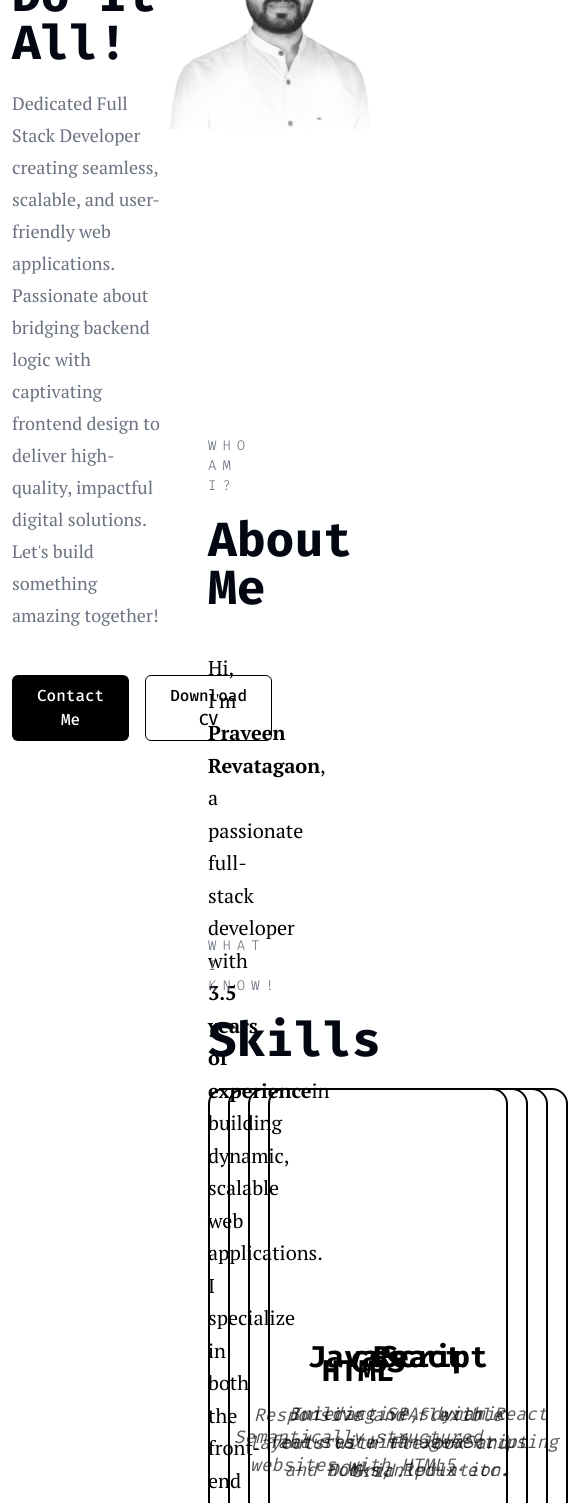
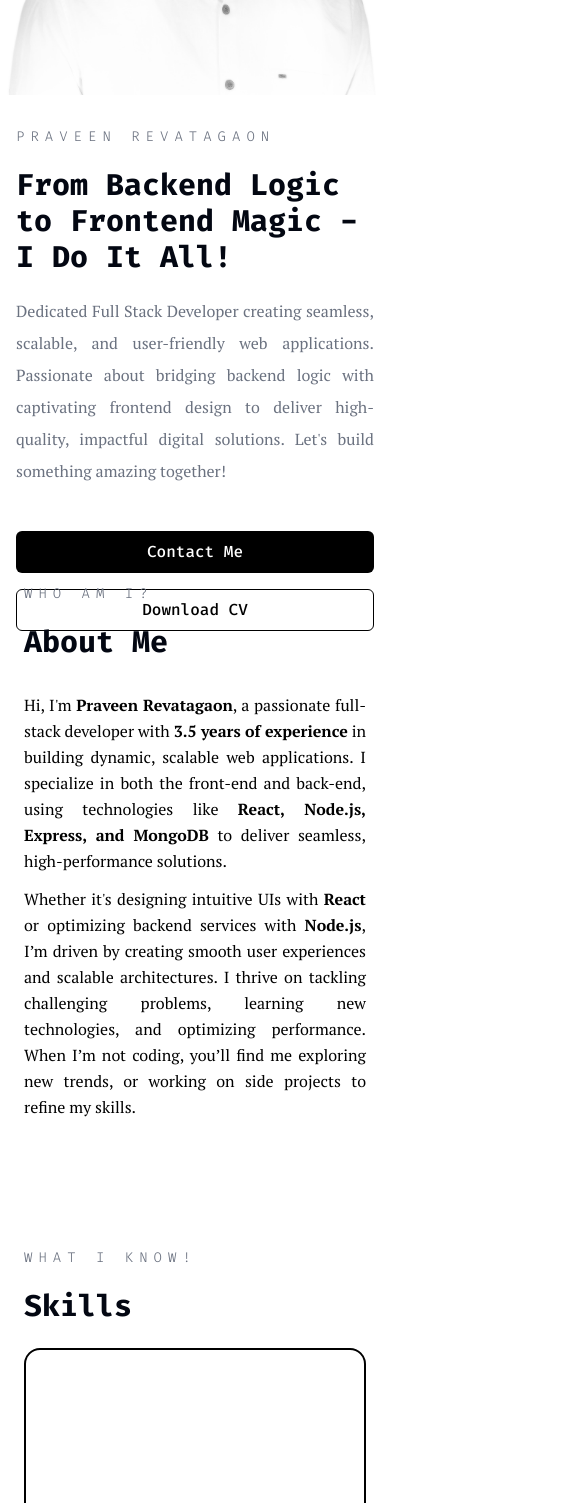
Before and after one commit to revatagaon/portfolio, a React (Create React App) app: page / in a window 390 px wide. Shown: the part 420-1923 px from the top of the page, 568 px wide, since content can reach past the window. Built offline with nearby package versions, Linux system fonts and the light colour scheme; some icons are missing.

Commit message:
Made responsive

```diff
--- a/src/components/AboutMe.js
+++ b/src/components/AboutMe.js
@@ -1,29 +1,34 @@
 const AboutMe = () => {
   return (
-    <section className="w-full h-[500px] px-52" id="about">
+    <section
+      className="w-full px-6 sm:px-12 md:px-24 lg:px-10 xl:px-44 2xl:px-52 py-16"
+      id="about"
+    >
       <h6 className="text-gray-500 text-sm font-light tracking-[6px] mb-5">
         WHO AM I?
       </h6>
-      <h1 className="text-5xl font-bold text-gray-950 mb-5">
+      <h1 className="text-3xl sm:text-4xl lg:text-5xl font-bold text-gray-950 mb-5">
         About Me
       </h1>
       <div>
-        <p className="font-pt-serif text-xl text-justify leading-relaxed py-5">
-          Hi, I'm <strong>Praveen Revatagaon</strong>, a passionate full-stack developer with <strong>3.5 years of experience</strong>
-          in building
-          dynamic, scalable web applications. I specialize in both the front-end and back-end, using technologies like
-          <strong>React, Node.js, Express, and MongoDB</strong> to deliver seamless, high-performance solutions.
+        <p className="font-pt-serif text-base sm:text-lg md:text-xl text-justify leading-relaxed py-3">
+          Hi, I'm <strong>Praveen Revatagaon</strong>, a passionate full-stack
+          developer with <strong>3.5 years of experience</strong> in building
+          dynamic, scalable web applications. I specialize in both the front-end
+          and back-end, using technologies like <strong>React, Node.js, Express, and MongoDB</strong> to
+          deliver seamless, high-performance solutions.
         </p>
 
-        <p className="font-pt-serif text-xl text-justify leading-relaxed">
-          Whether it's designing intuitive UIs with <strong>React</strong> or optimizing backend services with <strong>Node.js</strong>,
-          I’m driven by creating
-          smooth user experiences and scalable architectures. I thrive on tackling challenging problems, learning new
-          technologies, and optimizing performance. When I’m not coding, you’ll find me exploring new trends,
-          or working on side projects to refine my skills.
+        <p className="font-pt-serif text-base sm:text-lg md:text-xl text-justify leading-relaxed">
+          Whether it's designing intuitive UIs with <strong>React</strong> or optimizing backend
+          services with <strong>Node.js</strong>, I’m driven by creating smooth user experiences and scalable
+          architectures. I thrive on tackling challenging problems, learning new
+          technologies, and optimizing performance. When I’m not coding, you’ll
+          find me exploring new trends, or working on side projects to refine my skills.
         </p>
       </div>
     </section>
   );
 };
+
 export default AboutMe;
--- a/src/components/LandingPage.js
+++ b/src/components/LandingPage.js
@@ -1,36 +1,34 @@
 import React from "react";
-// import Reva from "../assets/images/reva.png";
-import Reva from "../assets/images/reva1.jpg";
+import Reva from "../assets/images/reva.jpg";
 
 const LandingPage = () => {
   return (
-    <div id="heroSection" className="h-screen flex
-    sm:w-full
-    xs:px-3 xs:mt-3
-      sm:px-6 sm:mt-4
-      md:px-8 md:mt-6
-      lg:px-52
-      xl:px-52
-    ">
-      <div className="flex flex-col w-5/12 gap-5 justify-center mt-72">
+    <div id="heroSection" className="h-screen mt-24 flex flex-col lg:flex-row-reverse lg:px-10 xl:px-52 w-full">
+
+      <div className="relative w-full flex justify-center">
+        <img
+          src={Reva}
+          alt="Reva Logo"
+          className="w-full h-auto object-cover"
+        />
+      </div>
+
+      <div className="flex flex-col w-full gap-5 justify-center mt-8 px-4">
         <h6 className="text-gray-500 text-sm font-light tracking-[6px]">
           PRAVEEN REVATAGAON
         </h6>
 
-        <h1 className="text-5xl font-bold text-gray-950">
-          {/* Crafting Web Experiences */}
+        <h1 className="text-3xl sm:text-4xl lg:text-5xl font-bold text-gray-950">
           From Backend Logic to Frontend Magic - I Do It All!
         </h1>
 
-        <h4
-          className="text-gray-500 leading-8 text-lg font-normal font-pt-serif"
-        >
+        <h4 className="text-gray-500 leading-8 text-base sm:text-lg lg:text-lg font-normal font-pt-serif text-justify">
           Dedicated Full Stack Developer creating seamless, scalable, and user-friendly web applications.
           Passionate about bridging backend logic with captivating frontend design to deliver high-quality,
           impactful digital solutions. Let's build something amazing together!
         </h4>
 
-        <div className="flex gap-4 mt-6">
+        <div className="flex flex-col sm:flex-row gap-4 mt-6">
           <button className="px-6 py-2 bg-black text-white font-medium rounded-md
     border border-transparent hover:bg-white hover:text-black hover:border hover:border-black">
             Contact Me
@@ -40,10 +38,6 @@ const LandingPage = () => {
             Download CV
           </button>
         </div>
-
-      </div>
-      <div className="flex flex-col justify-center w-7/12 relative -z-10">
-        <img src={Reva} alt="Reva Logo" className="absolute right-0  object-cover" />
       </div>
     </div>
   );
--- a/src/components/NavBar.js
+++ b/src/components/NavBar.js
@@ -31,7 +31,7 @@ const NavBar = () => {
   };
 
   return (
-    <nav className="px-4 sm:px-8 md:px-16 lg:px-52 xl:px-52 fixed top-0 w-full mt-8 h-20 z-50 transition-all duration-200 ease-in-out font-pt-serif">
+    <nav className="px-4 sm:px-8 md:px-16 lg:px-10 xl:px-52 fixed top-0 w-full mt-8 h-20 z-50 transition-all duration-200 ease-in-out font-pt-serif">
       <div
         className={`flex justify-between items-center text-base py-4 px-2 rounded-xl
           ${isScrolled ? 'bg-black text-white shadow-[0px_10px_60px_rgba(0,0,0,0.15),_0px_10px_10px_rgba(0,0,0,0.1)]' :
@@ -45,7 +45,6 @@ const NavBar = () => {
           onClick={() => goToSection("heroSection")}
         />
 
-        {/* Desktop Navigation Menu */}
         <ul className="hidden md:flex gap-16 ml-auto font-thin">
           <li onClick={() => goToSection("about")} className="cursor-pointer hover:text-gray-400 transition-colors">
             About
@@ -61,7 +60,6 @@ const NavBar = () => {
           </li>
         </ul>
 
-        {/* Hamburger Menu Icon */}
         <Icon
           icon="solar:hamburger-menu-broken"
           width="48"
@@ -70,7 +68,6 @@ const NavBar = () => {
           onClick={() => setIsMenuOpen(!isMenuOpen)}
         />
 
-        {/* Mobile Navigation Menu (Shows when hamburger is clicked) */}
         {isMenuOpen && (
           <div className="absolute top-20 right-0 w-full bg-black text-white p-6 rounded-lg shadow-md md:hidden">
             <ul className="flex flex-col gap-6">
--- a/src/components/Skills.js
+++ b/src/components/Skills.js
@@ -2,92 +2,40 @@ import { Icon } from "@iconify/react/dist/iconify.js"
 import { skillsData } from "../utils/portfolio-data"
 
 const Skills = () => {
-  return <section className="w-full h-[1200px] px-52" id="skills">
+  return (
+    <section className="w-full px-6 sm:px-12 md:px-24 lg:px-10 xl:px-52 py-16" id="skills">
       <h6 className="text-gray-500 text-sm font-light tracking-[6px] mb-5">
         WHAT I KNOW!
       </h6>
-    <h1 className="text-5xl font-bold text-gray-950 mb-5">
+      <h1 className="text-3xl sm:text-4xl lg:text-5xl font-bold text-gray-950 mb-5">
         Skills
       </h1>
 
-    {/* {skillsData} */}
-    <div className="grid grid-cols-4 grid-flow-row gap-5 mt-6">
+      <div className="grid grid-cols-1 sm:grid-cols-2 md:grid-cols-3 lg:grid-cols-4 gap-5 mt-6">
         {skillsData.map((data) => {
           return (
-          <div key={data.uniqueId} className="group max-w-sm overflow-hidden flex border-2 border-black rounded-2xl w-[300px] h-[450px]">
+            <div
+              key={data.uniqueId}
+              className="group max-w-sm overflow-hidden flex border-2 border-black rounded-2xl w-full h-[300px] sm:h-[350px] lg:h-[450px]">
               <div className="w-full h-full flex items-center justify-around flex-col py-10 group-hover:bg-stone-900">
-              <Icon icon={data.skillIcon} width={data.skillSize} height={data.skillSize} className="group-hover:text-white" />
-              <h1 className="font-bold text-3xl">{data.skillName}</h1>
-              <p className="text-lg text-center text-black opacity-65">
+                <Icon
+                  icon={data.skillIcon}
+                  width={data.skillSize}
+                  height={data.skillSize}
+                  className="group-hover:text-white"
+                />
+                <h1 className="font-bold text-xl sm:text-2xl lg:text-3xl text-center">
+                  {data.skillName}
+                </h1>
+                <p className="text-sm sm:text-lg text-center text-black opacity-65">
                   <i>{data.skillDesc}</i>
                 </p>
               </div>
             </div>
           )
         })}
-
-      {/* <div className="group max-w-sm overflow-hidden flex border-2 border-black rounded-2xl w-[300px] h-[450px]">
-        <div className="w-full h-full flex items-center justify-around flex-col py-10 group-hover:bg-stone-900">
-          <Icon icon="lineicons:css3" width="182" height="182" className="group-hover:text-white" />
-          <h1 className="font-bold text-3xl">CSS</h1>
-          <p className="text-lg text-center text-black opacity-65">
-            <i>Responsive and flexible layouts with Flexbox and Grid.</i>
-          </p>
       </div>
-      </div>
-
-      <div className="group max-w-sm overflow-hidden flex border-2 border-black rounded-2xl w-[300px] h-[450px]">
-        <div className="w-full h-full flex items-center justify-around flex-col py-10 group-hover:bg-stone-900">
-          <Icon icon="bxl:javascript" width="172" height="172" className="group-hover:text-white" />
-          <h1 className="font-bold text-3xl">JavaScript</h1>
-          <p className="text-lg text-center text-black opacity-65">
-            <i>Interactive, dynamic features with JavaScript and DOM manipulation.</i>
-          </p>
-        </div>
-      </div>
-
-      <div className="group max-w-sm overflow-hidden flex border-2 border-black rounded-2xl w-[300px] h-[450px]">
-        <div className="w-full h-full flex items-center justify-around flex-col py-10 group-hover:bg-stone-900">
-          <Icon icon="ion:logo-react" width="172" height="172" className="group-hover:text-white" />
-          <h1 className="font-bold text-3xl">React</h1>
-          <p className="text-lg text-center text-black opacity-65">
-            <i>Building SPAs with React and state management using Hooks, Redux etc.</i>
-          </p>
-        </div>
-      </div>
-
-      <div className="group max-w-sm overflow-hidden flex border-2 border-black rounded-2xl w-[300px] h-[450px]">
-        <div className="w-full h-full flex items-center justify-around flex-col py-10 group-hover:bg-stone-900">
-          <Icon icon="fa6-brands:node-js" width="172" height="172" className="group-hover:text-white" />
-          <h1 className="font-bold text-3xl">Node JS</h1>
-          <p className="text-lg text-center text-black opacity-65">
-            <i>Building backend services and APIs with Node.js and Express.</i>
-          </p>
-        </div>
-      </div>
-
-      <div className="group max-w-sm overflow-hidden flex border-2 border-black rounded-2xl w-[300px] h-[450px]">
-        <div className="w-full h-full flex items-center justify-around flex-col py-10 group-hover:bg-stone-900">
-          <Icon icon="simple-icons:git" width="172" height="172" className="group-hover:text-white" />
-          <h1 className="font-bold text-3xl">Git</h1>
-          <p className="text-lg text-center text-black opacity-65">
-            <i>Version control for collaborative development and code tracking.</i>
-          </p>
-        </div>
-      </div>
-
-      <div className="group max-w-sm overflow-hidden flex border-2 border-black rounded-2xl w-[300px] h-[450px]">
-        <div className="w-full h-full flex items-center justify-around flex-col py-10 group-hover:bg-stone-900">
-          <Icon icon="file-icons:figma" width="172" height="172" className="group-hover:text-white" />
-          <h1 className="font-bold text-3xl">Figma</h1>
-          <p className="text-lg text-center text-black opacity-65">
-            <i>UI/UX design and prototyping with Figma.</i>
-          </p>
-        </div>
-      </div> */}
-    </div>
-
-
     </section>
+  )
 }
 export default Skills
--- a/tailwind.config.js
+++ b/tailwind.config.js
@@ -11,7 +11,7 @@ module.exports = {
       },
     },
     screens: {
-      'xs': '350px',
+      'xs': '320px',
       // => @media (min-width: 350px) { ... }
 
       'sm': '640px',
```
Also changed, not shown: src/components/Contact.js (+30 -40 lines), src/components/Footer.js (+18 -14 lines), src/components/Projects.js (+47 -26 lines), src/utils/portfolio-data.js (+24 -0 lines), src/assets/images/reva.jpg (renamed from src/assets/images/reva1.jpg), src/assets/images/reva.png (deleted). Lines whose indentation alone changed are shown as unchanged.
